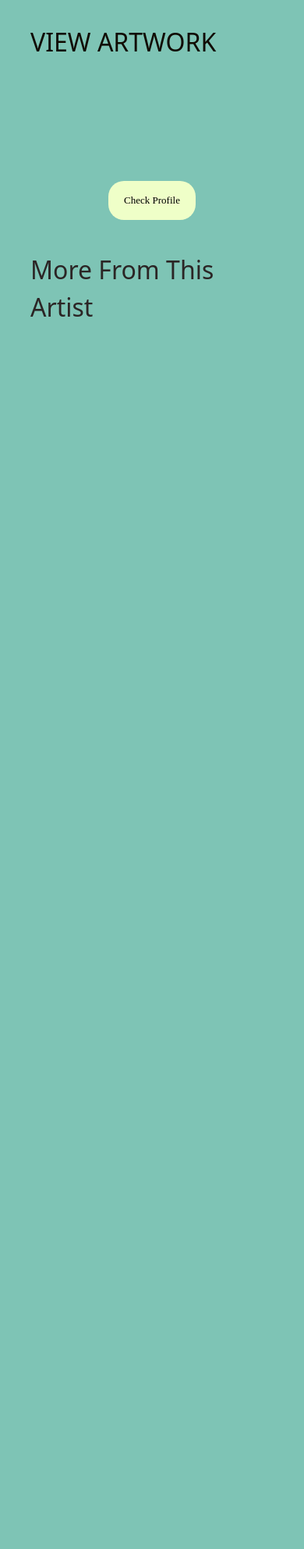
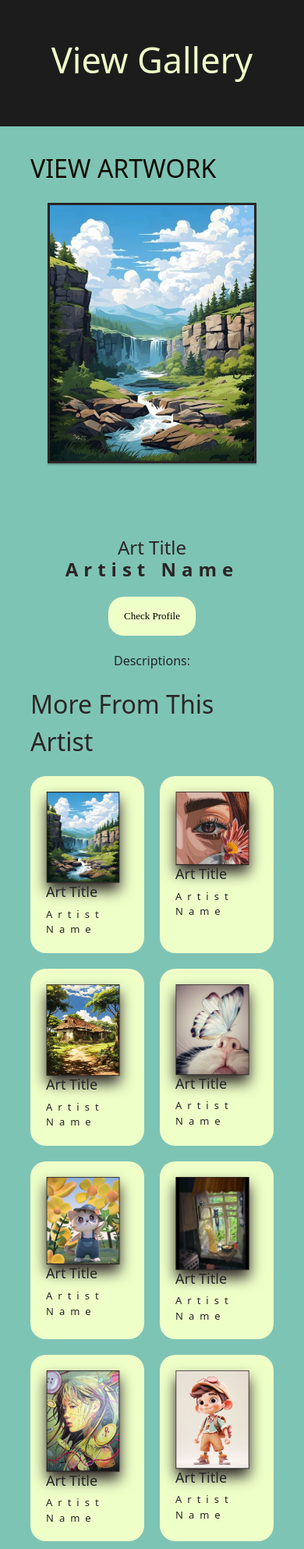
Before and after one commit to Rayliable/portfolio-site-IMD2900, a Django app: page /viewart_view/ in a window 390 px wide. Shown: the part 136-2122 px from the top of the page at 78% size. Before the commit the page ends 542 px from the top, so only its background shows below. Run offline with Django 4.2, Linux system fonts and the light colour scheme; some libraries are stand-ins or nearby versions.

Commit message:
Some changes

```diff
--- a/templates/ViewArtPage.html
+++ b/templates/ViewArtPage.html
@@ -13,6 +13,9 @@
 </head>
 <body>
 
+    <div class="tagHeader">
+        <h3 style="font-size: 45px; text-align: center"> View Gallery </h3>
+    </div>
     <div class="container">
         <div class="title">VIEW ARTWORK</div>
         <div class="ViewArtPage">
@@ -33,47 +36,100 @@
         <div class="listProduct"></div>
     </div>
 
+     <script>
+        let products = [
+            {
+                "id": 1,
+                "name": "Art Title",
+                "Media": "Artist Name",
+                "image": "/Media/ImgTemp/1.png",
+                "description": "Descriptions:"
+            },
+            {
+                "id": 2,
+                "name": "Art Title",
+                "Media": "Artist Name",
+                "image": "/Media/ImgTemp/2.png",
+                "description": "Descriptions:"
+            },
+            {
+                "id": 3,
+                "name": "Art Title",
+                "Media": "Artist Name",
+                "image": "/Media/ImgTemp/3.png",
+                "description": "Descriptions:"
+            },
+            {
+                "id": 4,
+                "name": "Art Title",
+                "Media": "Artist Name",
+                "image": "/Media/ImgTemp/4.png",
+                "description": "Descriptions:"
+            },
+            {
+                "id": 5,
+                "name": "Art Title",
+                "Media": "Artist Name",
+                "image": "/Media/ImgTemp/5.png",
+                "description": "Description: Lorem ipsum Lorem ipsum Lorem ipsum Lorem ipsum Lorem ipsum Lorem ipsum Lorem ipsum Lorem ipsum Lorem ipsum Lorem ipsum Lorem ipsum Lorem ipsum Lorem ipsum"
+            },
+            {
+                "id": 6,
+                "name": "Art Title",
+                "Media": "Artist Name",
+                "image": "/Media/ImgTemp/6.png",
+                "description": "Description: Lorem ipsum Lorem ipsum Lorem ipsum Lorem ipsum Lorem ipsum Lorem ipsum Lorem ipsum Lorem ipsum Lorem ipsum Lorem ipsum Lorem ipsum Lorem ipsum Lorem ipsum"
+            },
+            {
+                "id": 7,
+                "name": "Art Title",
+                "Media": "Artist Name",
+                "image": "/Media/ImgTemp/7.png",
+                "description": "Descriptions:"
+            },
+            {
+                "id": 8,
+                "name": "Art Title",
+                "Media": "Artist Name",
+                "image": "/Media/ImgTemp/8.png",
+                "description": "Description: Lorem ipsum Lorem ipsum Lorem ipsum Lorem ipsum Lorem ipsum Lorem ipsum Lorem ipsum Lorem ipsum Lorem ipsum Lorem ipsum Lorem ipsum Lorem ipsum Lorem ipsum"
+            }
+        ];
 
 
-    <script>
-        let products = null;
-        // get datas from file json
-        fetch('products.json')
-            .then(response => response.json())
-            .then(data => {
-                products = data;
-                showViewArtPage();
-        })
+    function addDataToHTML() {
+        let listProductHTML = document.querySelector('.listProduct');
 
-        function showViewArtPage(){
-            // remove datas default from HTML
-            let ViewArtPage = document.querySelector('.ViewArtPage');
-            let listProduct = document.querySelector('.titlesViewArtPage + .listProduct');
-            let productId =  new URLSearchParams(window.location.search).get('id');
-            let thisProduct = products.filter(value => value.id == productId)[0];
-            //if there is no product with id = productId => return to home page
-            if(!thisProduct){
-                window.location.href = "/";
-            }
-
-            ViewArtPage.querySelector('.image img').src = thisProduct.image;
-            ViewArtPage.querySelector('.name').innerText = thisProduct.name;
-            ViewArtPage.querySelector('.Media').innerText = thisProduct.Media;
-            ViewArtPage.querySelector('.description').innerText = thisProduct.description;
-
-
-            (products.filter(value => value.id != productId)).forEach(product => {
-                let newProduct = document.createElement('a');
-                newProduct.href = '/ViewArtPage.html?id=' + product.id;
-                newProduct.classList.add('item');
-                newProduct.innerHTML =
+        products.forEach(product => {
+            let newProduct = document.createElement('div'); // Changed to div for better control
+            newProduct.classList.add('item');
+            newProduct.innerHTML =
                 `<img src="${product.image}" alt="">
                 <h2>${product.name}</h2>
                 <div class="Media">${product.Media}</div>`;
-                listProduct.appendChild(newProduct);
-            });
+            newProduct.onclick = () => showViewArtPage(product.id); // Set onclick event
+            listProductHTML.appendChild(newProduct);
+        });
+    }
+
+    function showViewArtPage(productId) {
+        let thisProduct = products.find(product => product.id === productId);
+
+        if (!thisProduct) {
+            console.error('Product not found!');
+            return;
         }
 
-    </script>
+        let ViewArtPage = document.querySelector('.ViewArtPage');
+        ViewArtPage.querySelector('.image img').src = thisProduct.image;
+        ViewArtPage.querySelector('.name').innerText = thisProduct.name;
+        ViewArtPage.querySelector('.Media').innerText = thisProduct.Media;
+        ViewArtPage.querySelector('.description').innerText = thisProduct.description;
+    }
+
+    addDataToHTML();
+    showViewArtPage(products[0].id); // Initialize with the first product
+</script>
 </body>
+</html>
 {% endblock %}
--- a/templates/detail.html
+++ b/templates/detail.html
@@ -19,6 +19,10 @@
 </head>
 
 <body>
+
+    <div class="tagHeader">
+        <h3 style="font-size: 45px; text-align: center"> Customize Account </h3>
+    </div>
     <!-- ===== ===== Body Main-Background ===== ===== -->
     <span class="main_bg"></span>
 
--- a/templates/nav-bar.html
+++ b/templates/nav-bar.html
@@ -46,27 +46,27 @@
 
 
         <!--TEMP LINES TO ACCESS ALL PAGES FROM MAIN FOR THE SAKE OF TESTING. DELETE THESE AND REFACTOR THE LINKS IN FINAL.-->
-{#                  <li class="nav-item">#}
-{#            <a class="nav-link" href="/accpieces_view"> accpieces_view </a>#}
-{#          </li>#}
-{#                  <li class="nav-item">#}
-{#            <a class="nav-link" href="/photography"> photography_view </a>#}
-{#          </li>#}
-{#                  <li class="nav-item">#}
-{#            <a class="nav-link" href="/illustration"> illustration_view </a>#}
-{#          </li>#}
-{#                  <li class="nav-item">#}
-{#            <a class="nav-link" href="/viewart_view"> viewart_view </a>#}
-{#          </li>#}
-{#                  <li class="nav-item">#}
-{#            <a class="nav-link" href="/extra_view"> extra_view </a>#}
-{#          </li>#}
-{#                  <li class="nav-item">#}
-{#            <a class="nav-link" href="/detail_view"> detail_view </a>#}
-{#          </li>#}
-{#                <li class="nav-item">#}
-{#            <a class="nav-link" href="/SignIn"> SignIn_view </a>#}
-{#          </li>#}
+                  <li class="nav-item">
+            <a class="nav-link" href="/accpieces_view"> accpieces_view </a>
+          </li>
+                  <li class="nav-item">
+            <a class="nav-link" href="/photography"> photography_view </a>
+          </li>
+                  <li class="nav-item">
+            <a class="nav-link" href="/illustration"> illustration_view </a>
+          </li>
+                  <li class="nav-item">
+            <a class="nav-link" href="/viewart_view"> viewart_view </a>
+          </li>
+                  <li class="nav-item">
+            <a class="nav-link" href="/extra_view"> extra_view </a>
+          </li>
+                  <li class="nav-item">
+            <a class="nav-link" href="/detail_view"> detail_view </a>
+          </li>
+                <li class="nav-item">
+            <a class="nav-link" href="/SignIn"> SignIn_view </a>
+          </li>
 
 
             <li class="nav-item">
```
Also changed, not shown: home/static/style/AccountStyle.css (+19 -100 lines).
